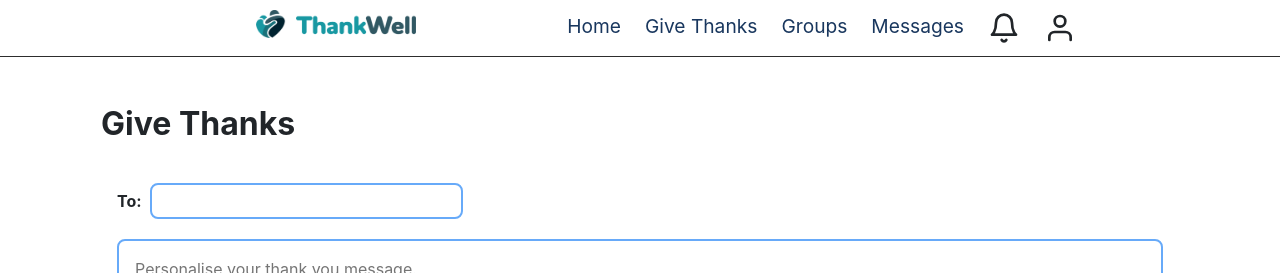
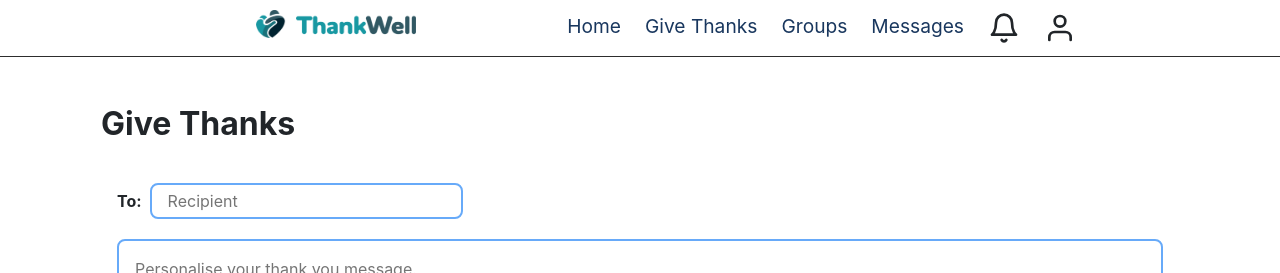
Before and after one commit to Andrew-Delaney/ThankWellHack, a React (Create React App) app in the folder thankwell/src/frontend/: page /give-thanks in a window 1280 px wide. Shown: the top 273 px of the page. Built offline with nearby package versions, Linux system fonts and the light colour scheme.

Commit message:
Add placeholder text for recipient

```diff
--- a/thankwell/src/frontend/src/components/ThanksComposer/ThanksComposer.jsx
+++ b/thankwell/src/frontend/src/components/ThanksComposer/ThanksComposer.jsx
@@ -68,7 +68,9 @@ const ThanksComposer = () => {
                     <span className="recipient-input pr-2 font-weight-bold">To:</span>
                     <input type="text" className="recipient-input thanks-border"
                            value={recipient}
-                           onChange={input => setRecipient(input.target.value)}/>
+                           onChange={input => setRecipient(input.target.value)}
+                           placeholder="Recipient"
+                    />
                 </label>
                 <textarea
                     id="thanks-input"
```
